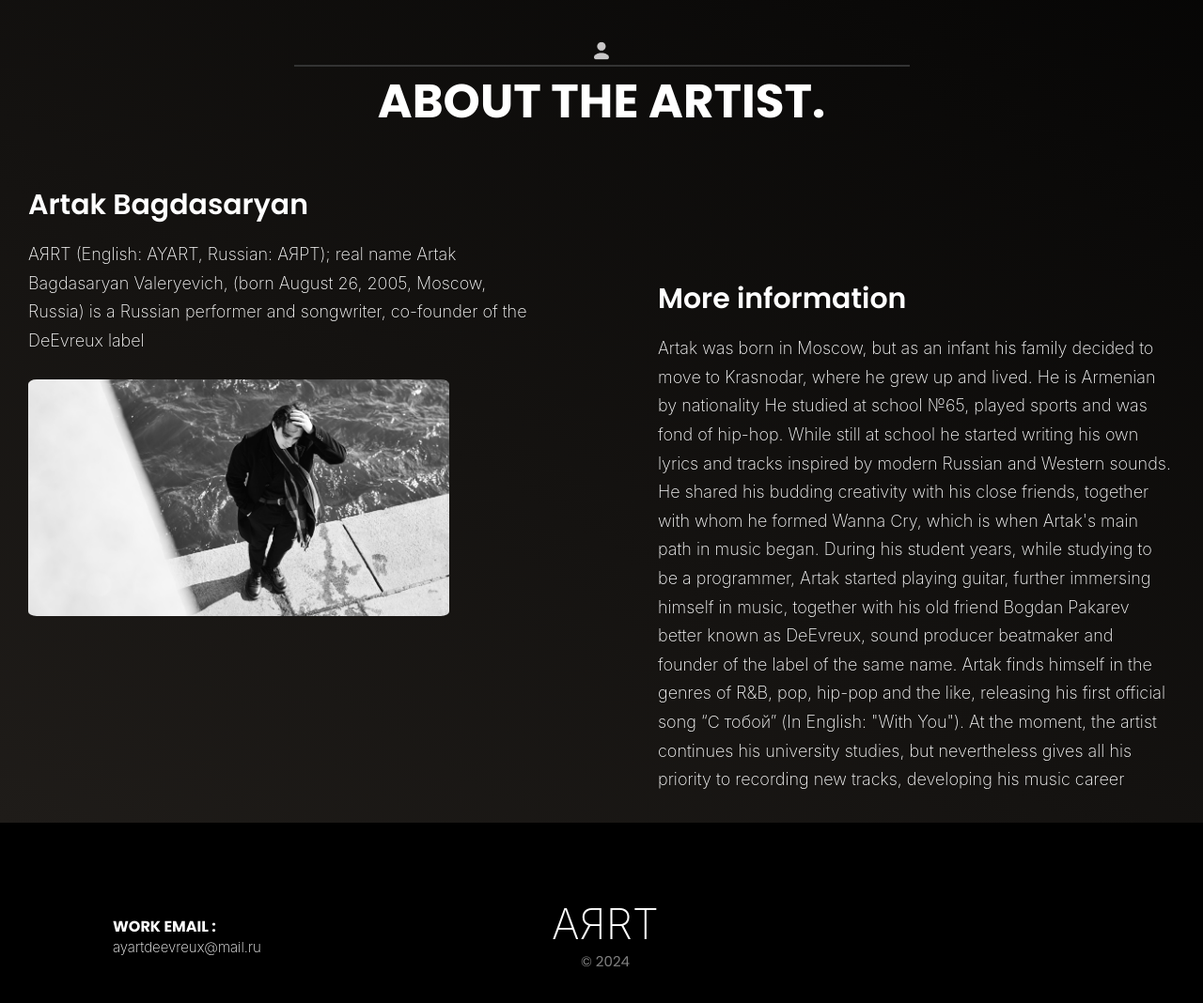
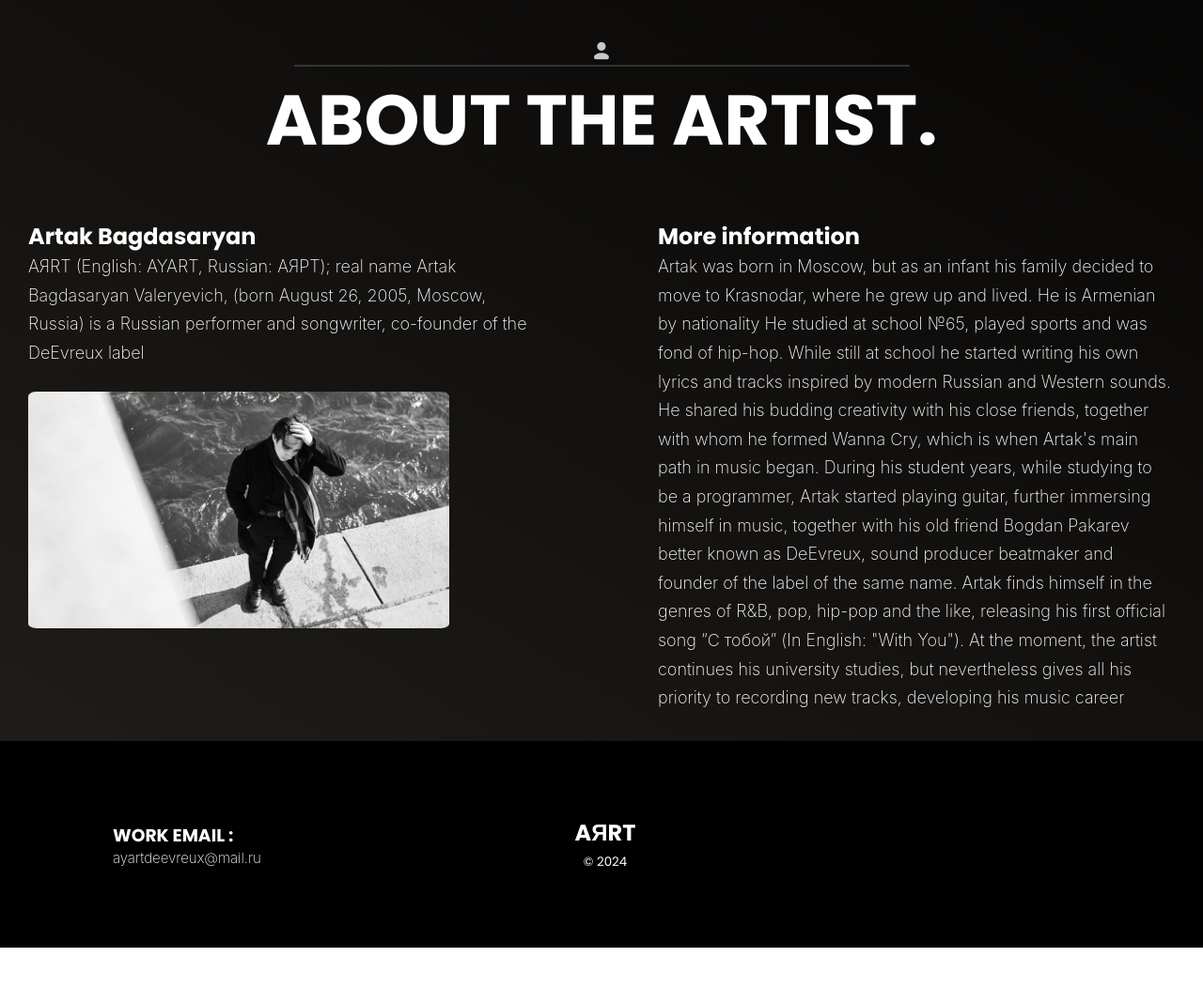
Before and after one commit to anorllondo/ayart, a plain HTML site: page index.html in a window 1280 px wide. Shown: the part 1430-2498 px from the top of the page at 94% size. After the commit the page ends 2439 px from the top, so only its background shows below. Drawn offline with Linux system fonts and the light colour scheme.

Commit message:
Update index.html

```diff
--- a/index.html
+++ b/index.html
@@ -20,7 +20,7 @@
             <li><a href="https://t.me/ayartfun">Telegram</a></li>
             <li><a href="https://www.instagram.com/rrimekisho/">Instagram</a></li>
             <li><a href="https://vk.com/ayartofficial">VK</a></li>
-            <li class="btn"><a href="https://e.mail.ru/cgi-bin/sentmsg?To=ayartdeevreux@mail.ru&from=otvet&afterReload=1">Contact us</a></li>
+            <li class="btn"><a href="https://e.mail.ru/cgi-bin/sentmsg?To=ayartdeevreux@mail.ru.ru&from=otvet&afterReload=1">Contact us</a></li>
           </ul>
         </nav>
       </header>
@@ -39,8 +39,8 @@
     <div class="wrapper">
       <div class="hero container">
         <div class="hero-info">
-          <h1>SINGLE "С тобой"</h1>
-          <h2>Listen on all music streaming platforms.</h2>
+          <h2>SINGLE "С тобой"</h2>
+          <h3>Listen on all music streaming platforms.</h3>
           <p>"С тобой" is a pop-R&B song about love and relationships that will take you back to that summer night when you first met love.</p>
           <a href="https://yourtunes.net/r/s-toboy-130578" class="btn">LISTEN</a>
         </div>
@@ -53,19 +53,19 @@
         <div class="container custom-line"></div>
 
         <div class="container big-text">
-          <p>ABOUT THE ARTIST.</p>
+          <h2>ABOUT THE ARTIST.</h2>
         </div>
       </div>
 
       <div class="container banner">
         <div class="container info">
-          <h3>Artak Bagdasaryan</h3>
+          <h2>Artak Bagdasaryan</h2>
           <p>AЯRT (English: AYART, Russian: АЯРТ); real name Artak Bagdasaryan Valeryevich, (born August 26, 2005, Moscow, Russia) is a Russian performer and songwriter, co-founder of the DeEvreux label</p>
           <img src="./images/me.JPG" />
         </div>
 
         <div class="container more">
-          <h3>More information</h3>
+          <h2>More information</h2>
           <p>
             Artak was born in Moscow, but as an infant his family decided to move to Krasnodar, where he grew up and lived. He is Armenian by nationality He studied at school №65, played sports and was fond of hip-hop. While still at school he started writing his own lyrics and tracks inspired by modern Russian and Western sounds. He shared his budding creativity with his close friends, together with whom he formed Wanna Cry, which is when Artak's main path in music began. During his student years, while studying to be a programmer, Artak started playing guitar, further immersing himself in
             music, together with his old friend Bogdan Pakarev better known as DeEvreux, sound producer beatmaker and founder of the label of the same name. Artak finds himself in the genres of R&B, pop, hip-pop and the like, releasing his first official song “С тобой” (In English: "With You"). At the moment, the artist continues his university studies, but nevertheless gives all his priority to recording new tracks, developing his music career
@@ -76,15 +76,17 @@
 
     <footer>
       <div class="blocks-container">
+
         <div class="mail">
-          <span class="contact-us">WORK EMAIL :</span>
+          <h3 class="contact-us">WORK EMAIL :</h2>
           <p>ayartdeevreux@mail.ru</p>
         </div>
 
         <div class="cop">
-          <h1>AЯRT</h1>
-          <small class="text-white-50">&copy; 2024</small>
+          <h2>AЯRT</h3>
+          <small class="cop-text">&copy; 2024</small>
         </div>
+
       </div>
     </footer>
   </body>
```
